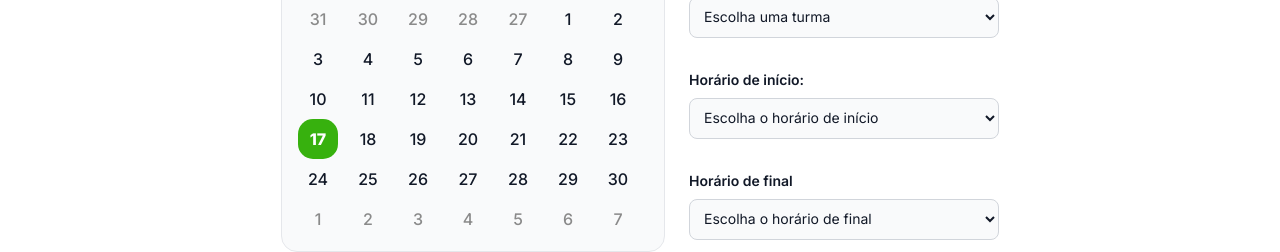
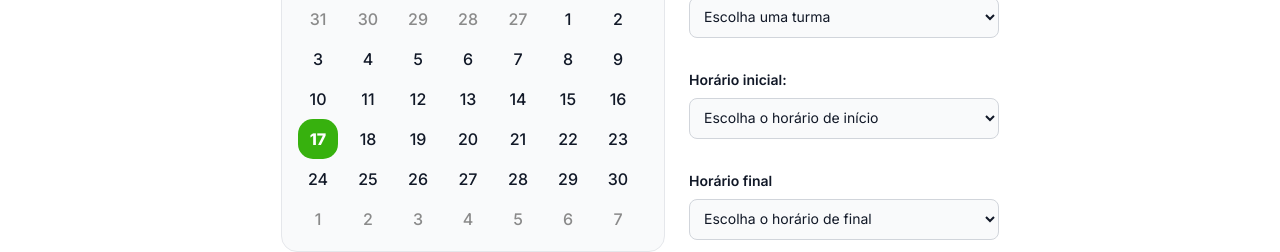
Before and after one commit to hi-bernardo/eparacati, a React (Vite) app: page /agendar in a window 1280 px wide. Shown: the part 301-553 px from the top of the page. Built offline with nearby package versions, Linux system fonts and the light colour scheme.

Commit message:
componente alert criado

```diff
--- /dev/null
+++ b/src/components/layout/Alert/index.jsx
@@ -0,0 +1,6 @@
+function Alert({ type, message }) {
+   return (
+    <div></div>
+   );
+}
+export default Alert;
--- a/src/pages/Agendar/index.jsx
+++ b/src/pages/Agendar/index.jsx
@@ -138,12 +138,12 @@ function Agendamento() {
                   options={selectTurma.options}
                />
                <Select
-                  label="Horário de início:"
+                  label="Horário inicial:"
                   placeholder="Escolha o horário de início"
                   options={selectAula.options}
                />
                <Select
-                  label="Horário de final"
+                  label="Horário final"
                   placeholder="Escolha o horário de final"
                   options={selectAula.options}
                />
```
Also changed, not shown: src/pages/Agendamentos/index.jsx (+16 -5 lines).
